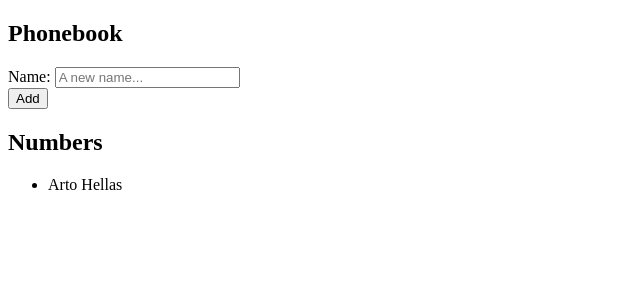
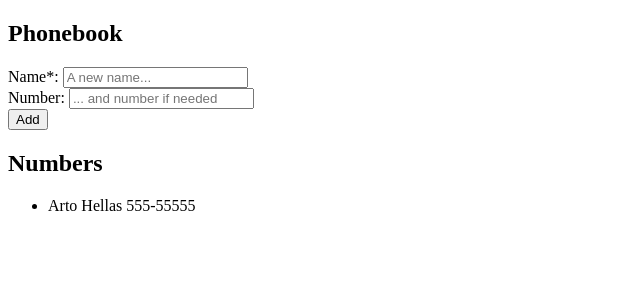
Before and after one commit to JuriHajainen/fullstackopen, a React (Vite) app in the folder osa2/puhelinluettelo/: page / in a window 1280 px wide. Shown: the top 300 px of the page, without its empty margins (0-640 px from the left). Built offline with nearby package versions, Linux system fonts and the light colour scheme.

Commit message:
2.8 is done

```diff
--- a/osa2/puhelinluettelo/src/App.jsx
+++ b/osa2/puhelinluettelo/src/App.jsx
@@ -8,9 +8,21 @@ import Person       from './components/Person'
 const App = (props) => {
 
 
-  const [ persons, setPersons ] = useState(props.persons)
-  const [ newName, setNewName ] = useState('')
-  const [ id, setId ]           = useState(2) // SET "id" to use it for new added persons
+  const [ persons, setPersons ]     = useState(props.persons)
+  const [ newName, setNewName ]     = useState('')
+  const [ newNumber, setNewNumber ] = useState('')
+  const [ id, setId ]               = useState(2) // SET "id" to use it for new added persons
+
+  const number_validationRules_text = `Number is not valid.
+  RULES:
+  • 5-20 numbers
+  • " ", "(", ")", "-" are allowed
+  • Starts from 0-9 or "+"
+  • Ends at 0-9 only
+  • Any mount of " " at the start and the end will be removed by "trim"
+  • Doubled "(", ")", "-" are below
+  `
+
   // console.log('id:', id)
   // const [ showAll, setShowAll ] = useState(true)
   // console.log( notes.map( note => note.content ) )
@@ -21,26 +33,48 @@ const App = (props) => {
 
     ev.preventDefault()
 
-    if (newName_isEmpty(newName)) { // Is empty?
+    if (newName_isEmpty(newName)) { // Is "newName" empty?
       alert('Name field is empty')
-      newName_reset() // RESET it
     }
     else {
-      if (newName_isAlreadyAdded(newName)) {
+      if (newName_isAlreadyAdded(newName)) { // Is "newName" already added?
         alert(`${newName.trim()} is already added to phonebook`)
       }
       else {
+        if (newNumber.trim()) { // If "newNumber" is not empty
+          // console.log('newNumber_isValid(newNumber)', newNumber_isValid(newNumber))
+          if (newNumber_isValid(newNumber)) { // Is phone number a valid
+            submit_main()
+          }
+          else { // If is not
+            alert(number_validationRules_text)
+          }
+        }
+        else { // if "Number" is empty
+          submit_main()
+        }
+      }
+    }
+
+  }
+
+
+  //--- ----------------------------------------
+  const submit_main = () => {
+
     // console.log('id from addName: before setId', id)
      setId(id + 1)
     // console.log('id from addName: after setId', id)
+
     const personNew = {
-          name: newName.trim(),
-          id: id
+     name:   newName.trim(),
+     number: ( newNumber.trim() ) ? newNumber.trim() : '-- no number --',
+     id:     id
     }
+
     setPersons(persons.concat(personNew))
     newName_reset() // RESET it
-      }
-    }
+    newNumber_reset() // RESET it
 
   }
 
@@ -67,11 +101,40 @@ const App = (props) => {
     return isAlreadyAdded
   }
 
+
   //--- ----------------------------------------
   const newName_isEmpty = (name) => {
-    let re = /^(\s|\S)*(\S)+(\s|\S)*$/gm // Match everything but NOT BLANK character, at least 1 symbols
+    // Match everything but NOT BLANK character, at least 1 symbols
+    let re = /^(\s|\S)*(\S)+(\s|\S)*$/gm
     // console.log('newName_isEmpty: ', re.test(name))
     return !re.test(name)
+  }
+
+
+  //--- ----------------------------------------
+  const handleNewNumber = (ev) => {
+    console.log(ev.target.value)
+    setNewNumber(ev.target.value)
+  }
+
+
+  //--- ----------------------------------------
+  const newNumber_reset = () => {
+    setNewNumber('') // RESET it
+  }
+
+
+  //--- ----------------------------------------
+  const newNumber_isValid = (number) => {
+    // 5-20 numbers
+    // " ", "(", ")", "-" are allowed
+    // Starts from 0-9 or "+"
+    // Ends at 0-9 only
+    // Any mount of " " at the start and the end will be removed by "trim"
+    // Doubled "(", ")", "-" are below
+    let re = /^(\s*[+(])?([\s-()]*?\d){5,20}(\s)*$/m;
+    console.log('newNumber_isValid:', re.test(number.trim()), number)
+    return re.test(number.trim())
   }
 
 
@@ -85,19 +148,29 @@ const App = (props) => {
       <h2>Phonebook</h2>
 
       <form onSubmit={ addName }>
-        <div>Name: <input type        = "text"
+
+        <div>
+          <span title="Pakollinen kenttä">Name*: </span>
+          <input type        = "text"
                  placeholder = 'A new name...'
                  value       = { newName }
-                          onChange    = { handleNewName }/></div>
+                 onChange    = { handleNewName }/>
+        </div>
+
         <div>
-          <button type="submit">Add</button>
+          Number: <input type       = "text"
+                         placeholder = '... and number if needed'
+                         value       = { newNumber }
+                         onChange    = { handleNewNumber }/>
         </div>
+
+        <div><button type="submit">Add</button></div>
+
       </form>
 
       {/* <div>_DEV_DEBUG: { newName }</div> */}
 
       <h2>Numbers</h2>
-
       <ul>{ persons.map( person => <Person key = { person.id } person = { person } /> ) }</ul>
 
     </div>
--- a/osa2/puhelinluettelo/src/components/Person.jsx
+++ b/osa2/puhelinluettelo/src/components/Person.jsx
@@ -1,6 +1,6 @@
 const Person = ({ person }) => {
-  console.log('person.id from Person', person.name, person.id)
-  return <li>{ person.name }</li>
+  // console.log('person.id from Person', person.name, person.id)
+  return <li>{ person.name } { person.number }</li>
 }
 
 export default Person
--- a/osa2/puhelinluettelo/src/main.jsx
+++ b/osa2/puhelinluettelo/src/main.jsx
@@ -8,8 +8,9 @@ import App from './App'
 
 const persons = [
   {
-    name: 'Arto Hellas',
-    id: 1
+    name:   'Arto Hellas',
+    number: '555-55555',
+    id:     1
   }
 ]
 
```
Lines whose indentation alone changed are shown as unchanged.
